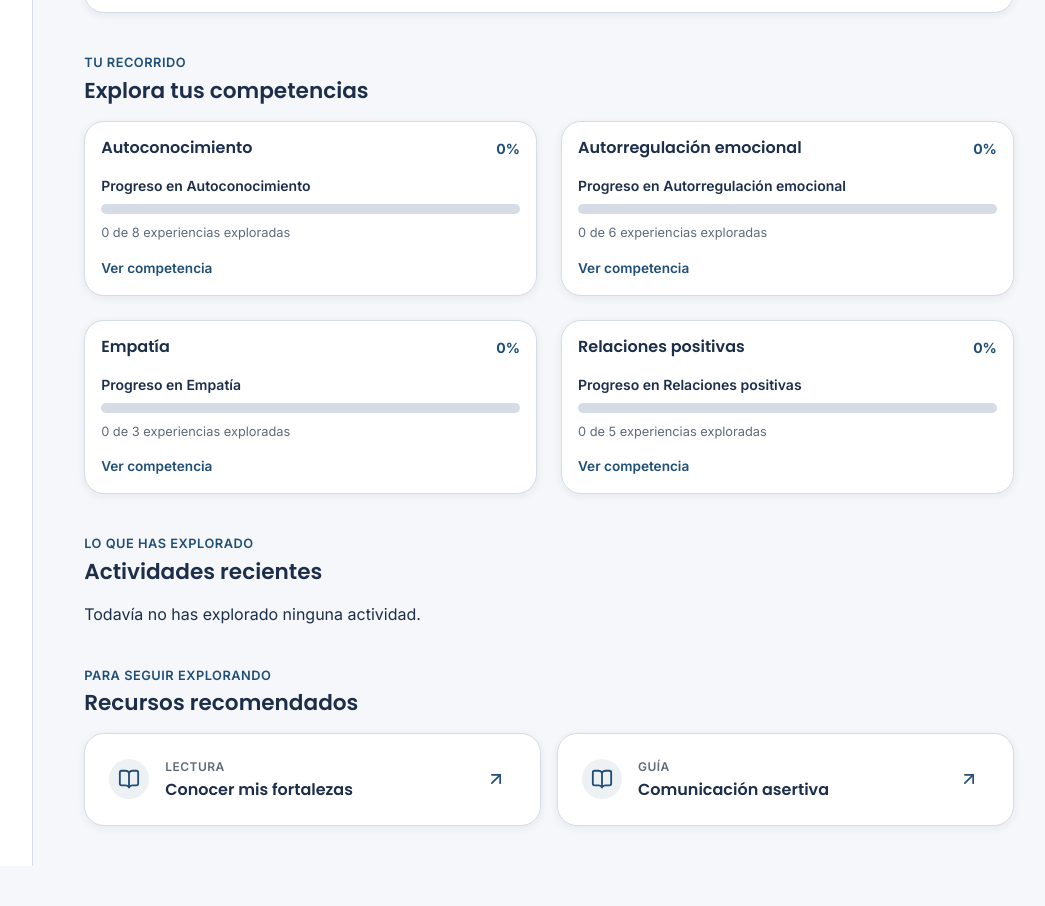
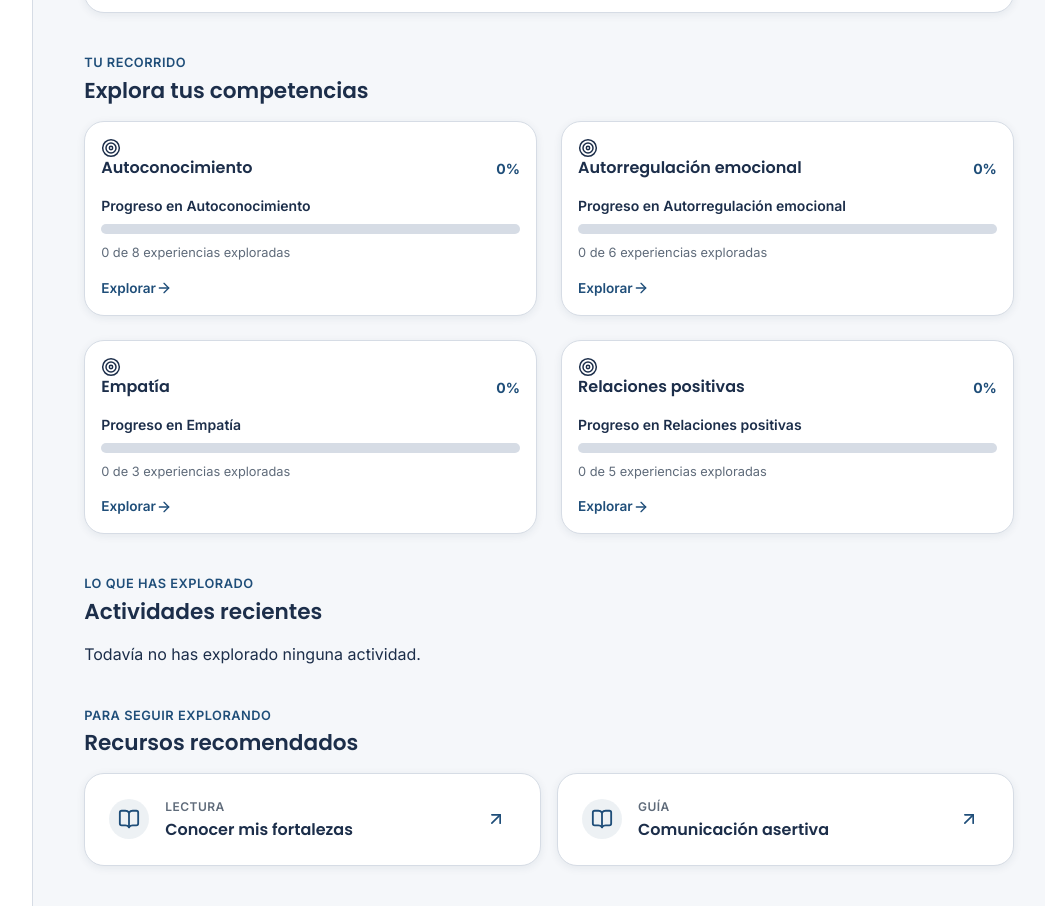
Before and after one commit to Pepealdana/ORENZA, a React (Vite) app: page /estudiante/dashboard in a window 1280 px wide. Shown: the part 1460-2366 px from the top of the page, without its empty margins (215-1260 px from the left). Before the commit the page ends 2326 px from the top, so only its background shows below. Built offline with nearby package versions, Linux system fonts and the light colour scheme.

Commit message:
style: apply ORENZA visual identity to student experience

```diff
--- a/src/components/dashboard/CompetencyCard/CompetencyCard.jsx
+++ b/src/components/dashboard/CompetencyCard/CompetencyCard.jsx
@@ -1,58 +1,23 @@
+import { ArrowRight, Target } from 'lucide-react';
 import { Link } from 'react-router-dom';
 
 import ProgressBar from '../../ui/ProgressBar/ProgressBar';
-
 import styles from './CompetencyCard.module.css';
 
-function CompetencyCard({
-  name,
-  progress,
-  completedCount = 0,
-  totalActivities = 0,
-  to,
-}) {
+function CompetencyCard({ name, progress, completedCount = 0, totalActivities = 0, to }) {
   return (
     <article className={styles.card}>
-
+      <div className={styles.icon}><Target size={20} strokeWidth={1.8} aria-hidden="true" /></div>
       <div className={styles.header}>
-
-        <h3>
-          {name}
-        </h3>
-
-        <span className={styles.percentage}>
-          {progress}%
-        </span>
-
+        <h3>{name}</h3>
+        <span className={styles.percentage}>{progress}%</span>
       </div>
-
-
-      <ProgressBar
-        value={progress}
-        showValue={false}
-        label={`Progreso en ${name}`}
-      />
-
-
+      <ProgressBar value={progress} showValue={false} label={`Progreso en ${name}`} />
       <p className={styles.experienceCount}>
-        {completedCount} de {totalActivities}{' '}
-        {totalActivities === 1
-          ? 'experiencia explorada'
-          : 'experiencias exploradas'}
+        {completedCount} de {totalActivities} {totalActivities === 1 ? 'experiencia explorada' : 'experiencias exploradas'}
       </p>
-
-
-      {to && (
-        <Link
-          to={to}
-          className={styles.detailLink}
-        >
-          Ver competencia
-        </Link>
-      )}
-
+      {to && <Link to={to} className={styles.detailLink}>Explorar <ArrowRight size={16} /></Link>}
     </article>
   );
 }
-
 export default CompetencyCard;
```
